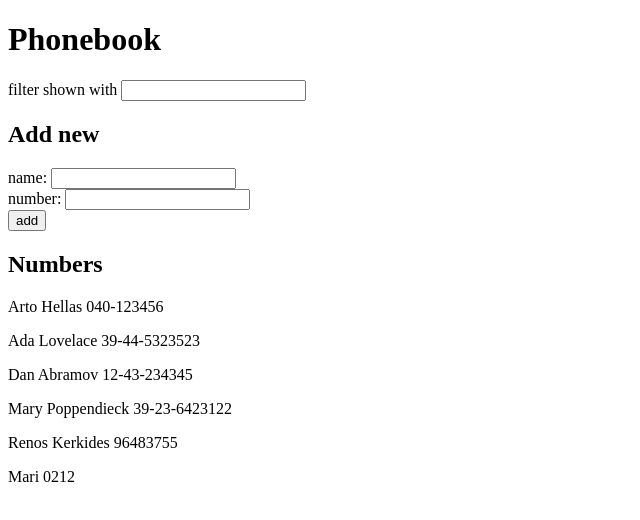
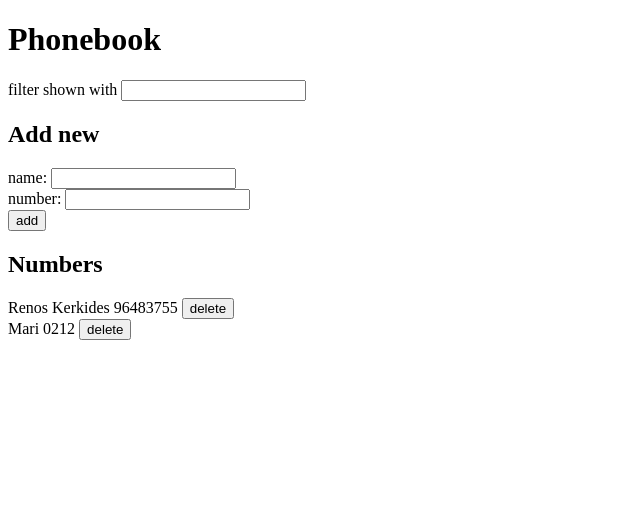
Before and after one commit to rkerkides/FullStackOpen, a React (Vite) app in the folder part2/phonebook/: page / in a window 1280 px wide. Shown: the top 520 px of the page, without its empty margins (0-640 px from the left). Built offline with nearby package versions, Linux system fonts and the light colour scheme; data requests are answered from the project's data file.

Commit message:
Added delete functionality (2.14)

```diff
--- a/part2/phonebook/db.json
+++ b/part2/phonebook/db.json
@@ -1,25 +1,5 @@
 {
   "persons": [
-    {
-      "name": "Arto Hellas",
-      "number": "040-123456",
-      "id": 1
-    },
-    {
-      "name": "Ada Lovelace",
-      "number": "39-44-5323523",
-      "id": 2
-    },
-    {
-      "name": "Dan Abramov",
-      "number": "12-43-234345",
-      "id": 3
-    },
-    {
-      "name": "Mary Poppendieck",
-      "number": "39-23-6423122",
-      "id": 4
-    },
     {
       "name": "Renos Kerkides",
       "number": "96483755",
--- a/part2/phonebook/src/App.jsx
+++ b/part2/phonebook/src/App.jsx
@@ -1,5 +1,4 @@
 import { useState, useEffect } from "react";
-import axios from "axios";
 import SearchFilter from "./Components/SearchFilter";
 import PersonForm from "./Components/PersonForm";
 import PersonsList from "./Components/PersonsList";
@@ -69,7 +68,11 @@
         handleNumberChange={handleNumberChange}
       />
       <h2>Numbers</h2>
-      <PersonsList persons={persons} searchTerm={searchTerm} />
+      <PersonsList
+        persons={persons}
+        searchTerm={searchTerm}
+        setPersons={setPersons}
+      />
     </div>
   );
 };
--- a/part2/phonebook/src/Components/PersonsList.jsx
+++ b/part2/phonebook/src/Components/PersonsList.jsx
@@ -1,12 +1,28 @@
-const PersonsList = ({ persons, searchTerm }) => {
+import personService from "../services/persons";
+
+const PersonsList = ({ persons, searchTerm, setPersons }) => {
+  const deletePerson = (id) => {
+    if (window.confirm("Do you really want to delete this person?")) {
+      personService
+        .erase(id)
+        .then(() => {
+          setPersons(persons.filter((person) => person.id !== id));
+        })
+        .catch((error) => {
+          console.error("Error deleting person:", error);
+        });
+    }
+  };
+
   return persons
     .filter((person) =>
       person.name.toUpperCase().includes(searchTerm.toUpperCase())
     )
     .map((person) => (
-      <p key={person.name}>
-        {person.name} {person.number}
-      </p>
+      <div key={person.name}>
+        {person.name} {person.number}{" "}
+        <button onClick={() => deletePerson(person.id)}>delete</button>
+      </div>
     ));
 };
 export default PersonsList;
--- a/part2/phonebook/src/services/persons.js
+++ b/part2/phonebook/src/services/persons.js
@@ -16,4 +16,9 @@
   return request.then((response) => response.data);
 };
 
-export default { getAll, create, update };
+const erase = (id) => {
+  const request = axios.delete(`${baseUrl}/${id}`);
+  return request.then((response) => response.data);
+};
+
+export default { getAll, create, update, erase };
```
